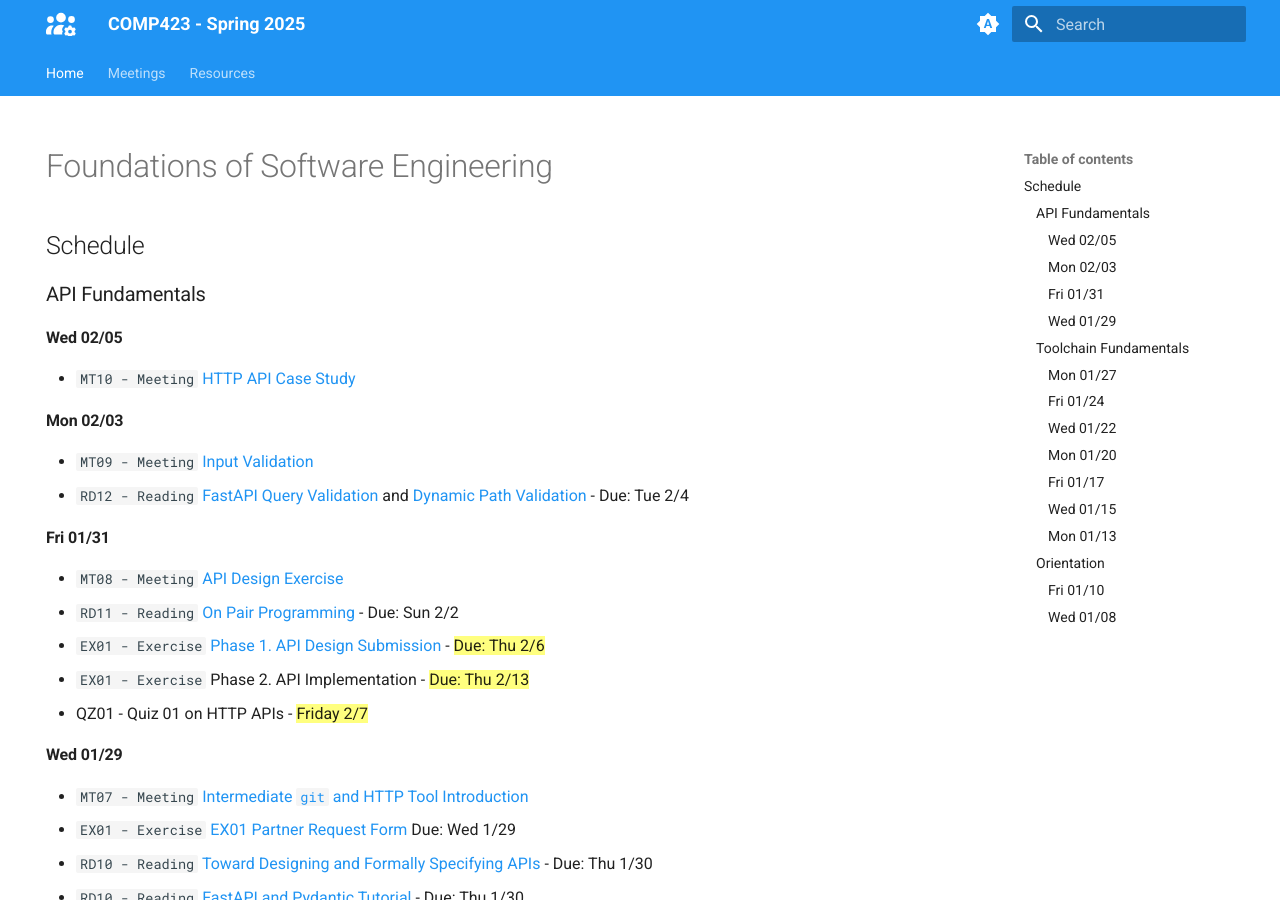
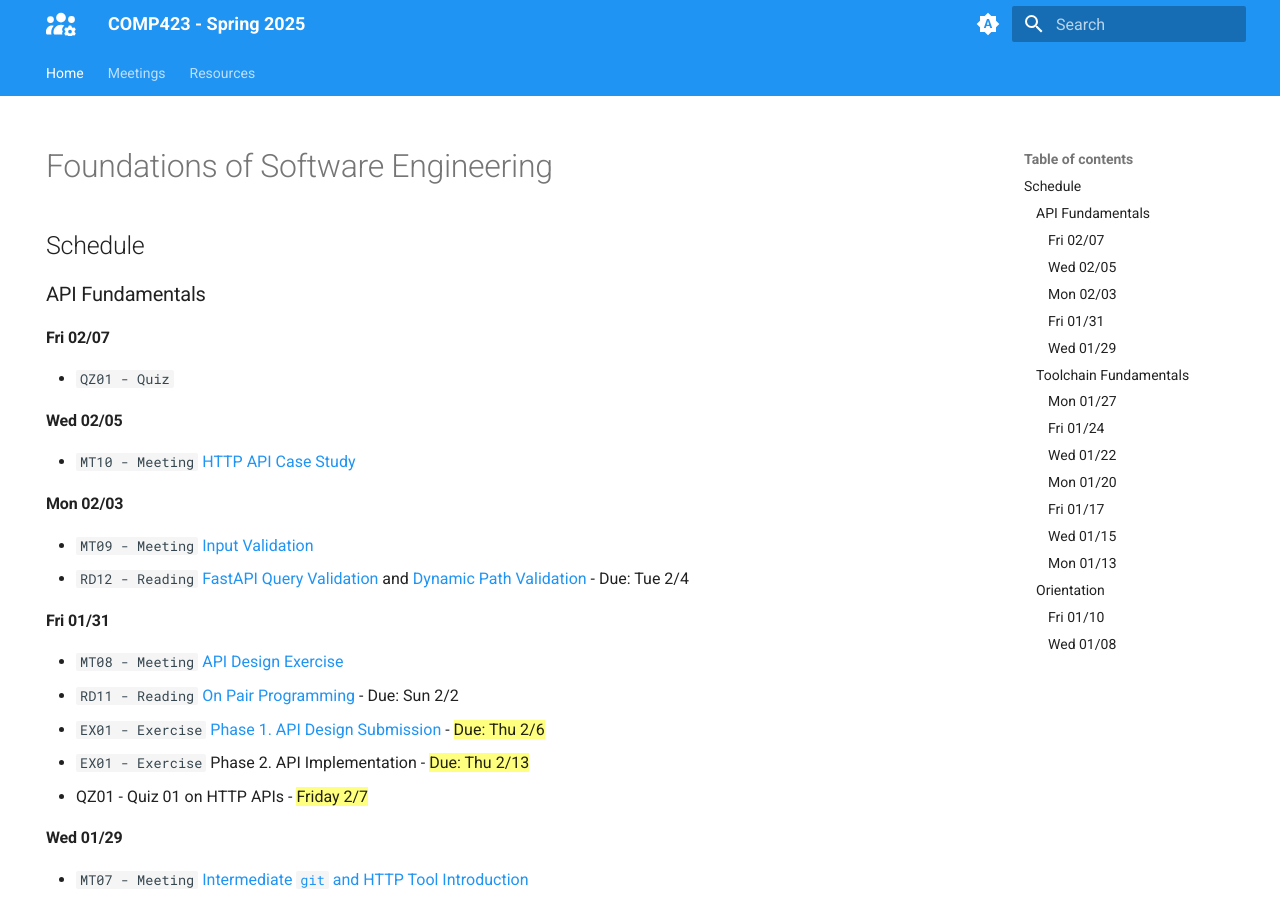
Before and after one commit to comp423-25s/comp423-25s.github.io, an MkDocs documentation site: the page built from docs/index.md, in a window 1280 px wide and 900 px high. Built offline with MkDocs 1.6.1 and Material for MkDocs 9.7.7, drawn with Linux system fonts in a browser that asks for light colours.

Commit message:
Add quiz to site

```diff
--- a/docs/index.md
+++ b/docs/index.md
@@ -8,6 +8,10 @@ hide:
 ## Schedule
 
 ### API Fundamentals
+
+#### Fri 02/07
+
+* `QZ01 - Quiz`
 
 #### Wed 02/05
 
```
